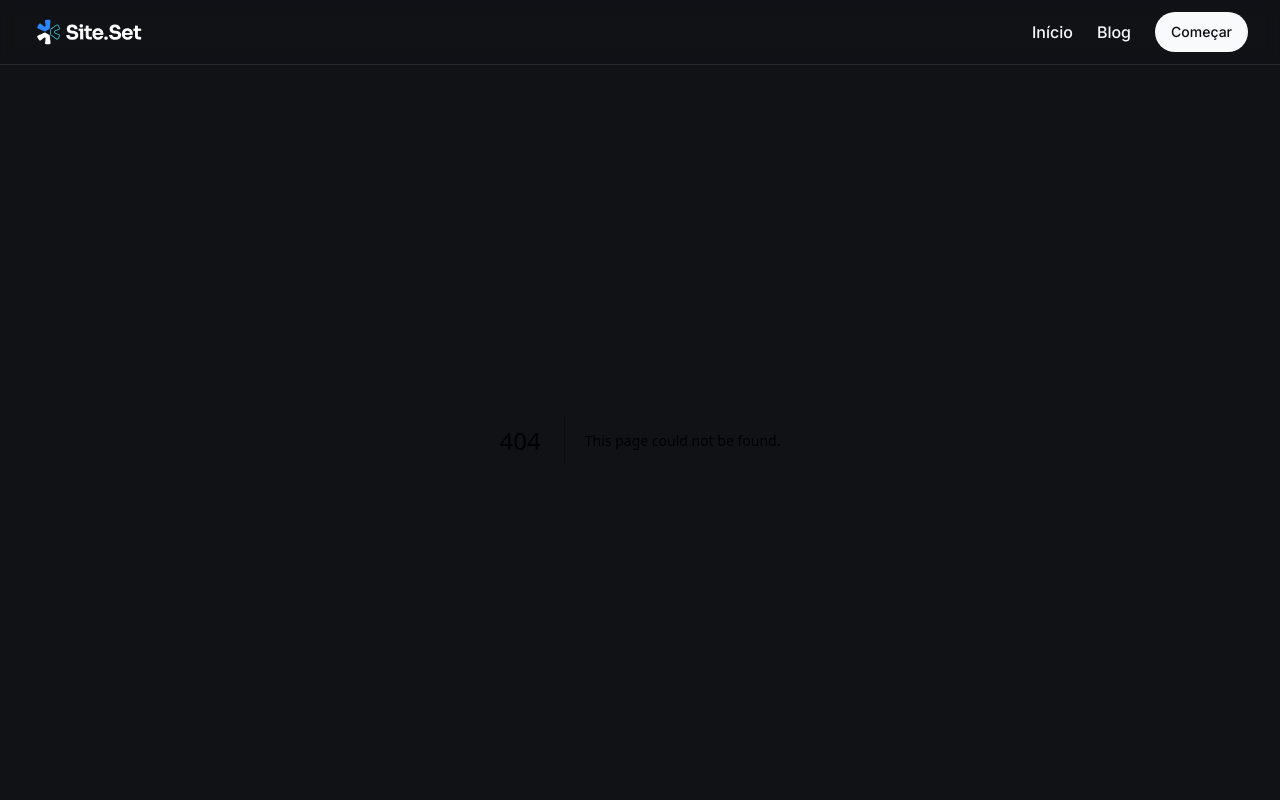
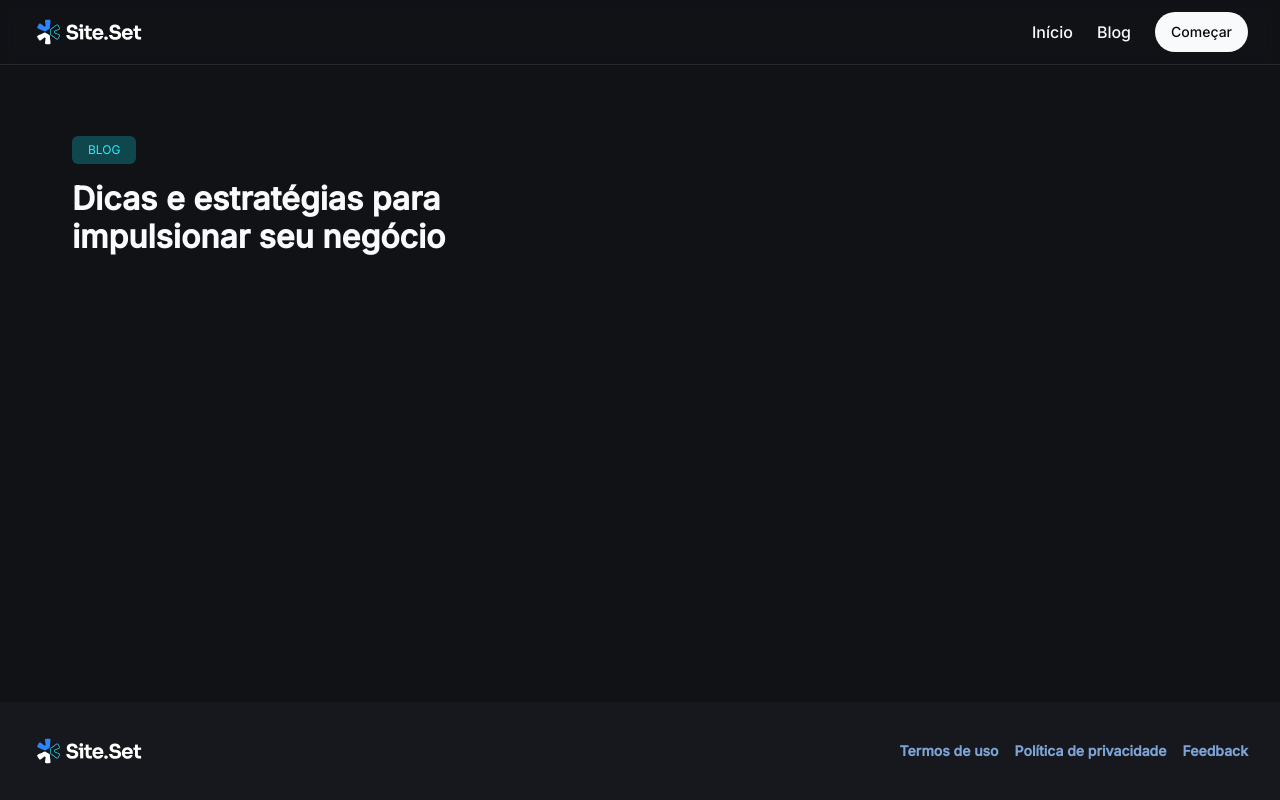
Before and after one commit to davsoliveira/site-blog, a Next.js app: page /blog/index. in a window 1280 px wide. Before the commit this address had no page. Shown: the top 800 px of the page. Built offline with nearby package versions, Linux system fonts and the light colour scheme; a web font is replaced by a local one.

Commit message:
feat: criando página de blog

```diff
--- /dev/null
+++ b/src/pages/blog/index..tsx
@@ -0,0 +1,19 @@
+export default function BlogPage() {
+  return (
+    <div className="flex flex-col py-24 flex-grow h-full">
+      <header className="">
+        <div className="container space-y-6 flex flex-col items-start justify-between md:flex-row md:items-end lg:items-end">
+          <div className="flex flex-col gap-4 md:px-0">
+            <span className="text-body-tag text-cyan-100 w-fit rounded-md text-center md:text-left py-2 px-4 bg-cyan-300">
+              BLOG
+            </span>
+
+            <h1 className="text-balance text-start md:text-left text-heading-lg md:text-heading-xl max-w-2xl text-gray-100">
+              Dicas e estratégias para impulsionar seu negócio
+            </h1>
+          </div>
+        </div>
+      </header>
+    </div>
+  );
+}
--- a/src/pages/index.tsx
+++ b/src/pages/index.tsx
@@ -1,8 +1,6 @@
 import LandingPage from "@/templates/landing-page/landing-page";
-import { allPosts } from "contentlayer/generated";
 
 export default function Home() {
-  console.log(allPosts)
 
   return (
     <LandingPage />
```
